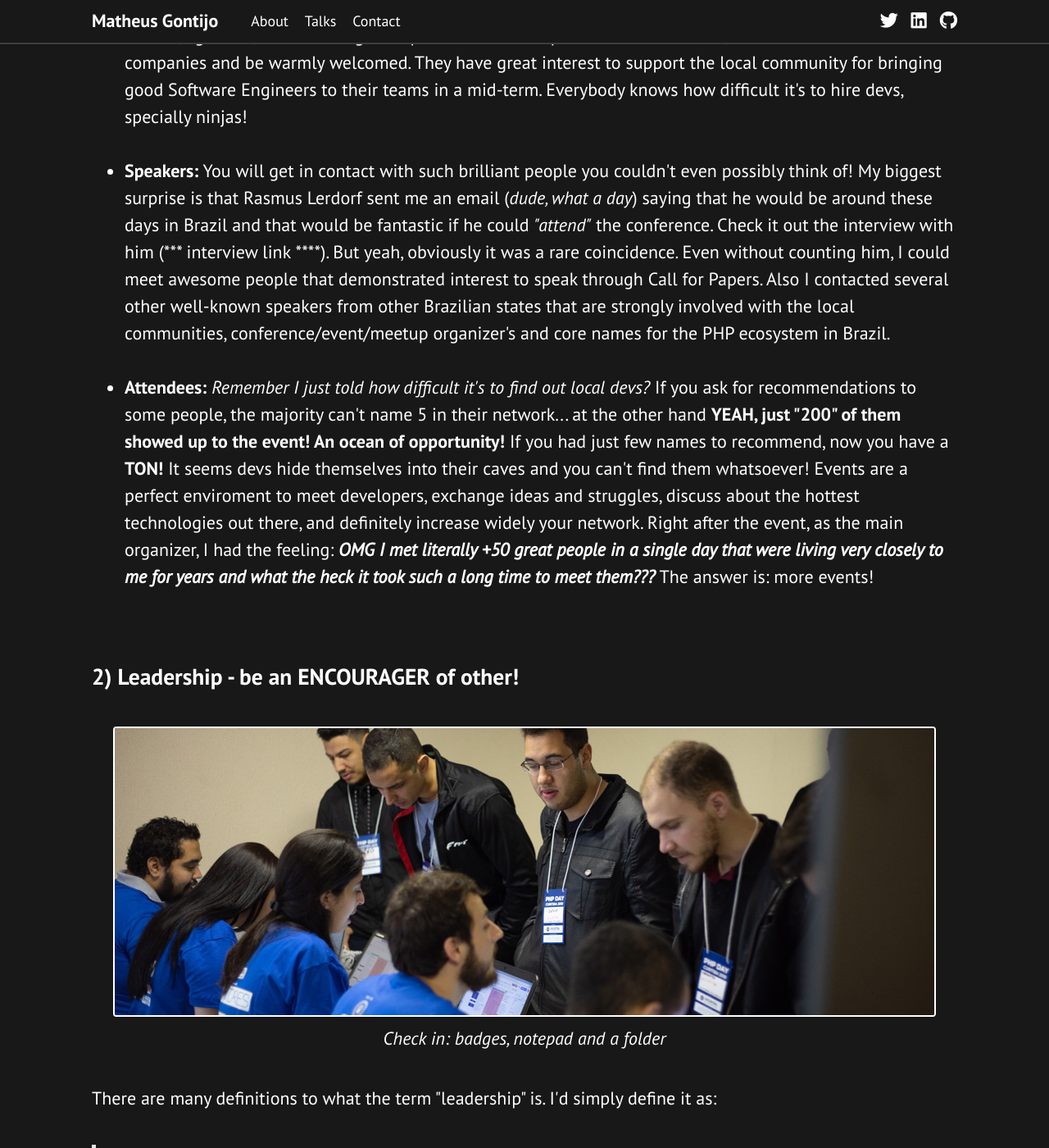
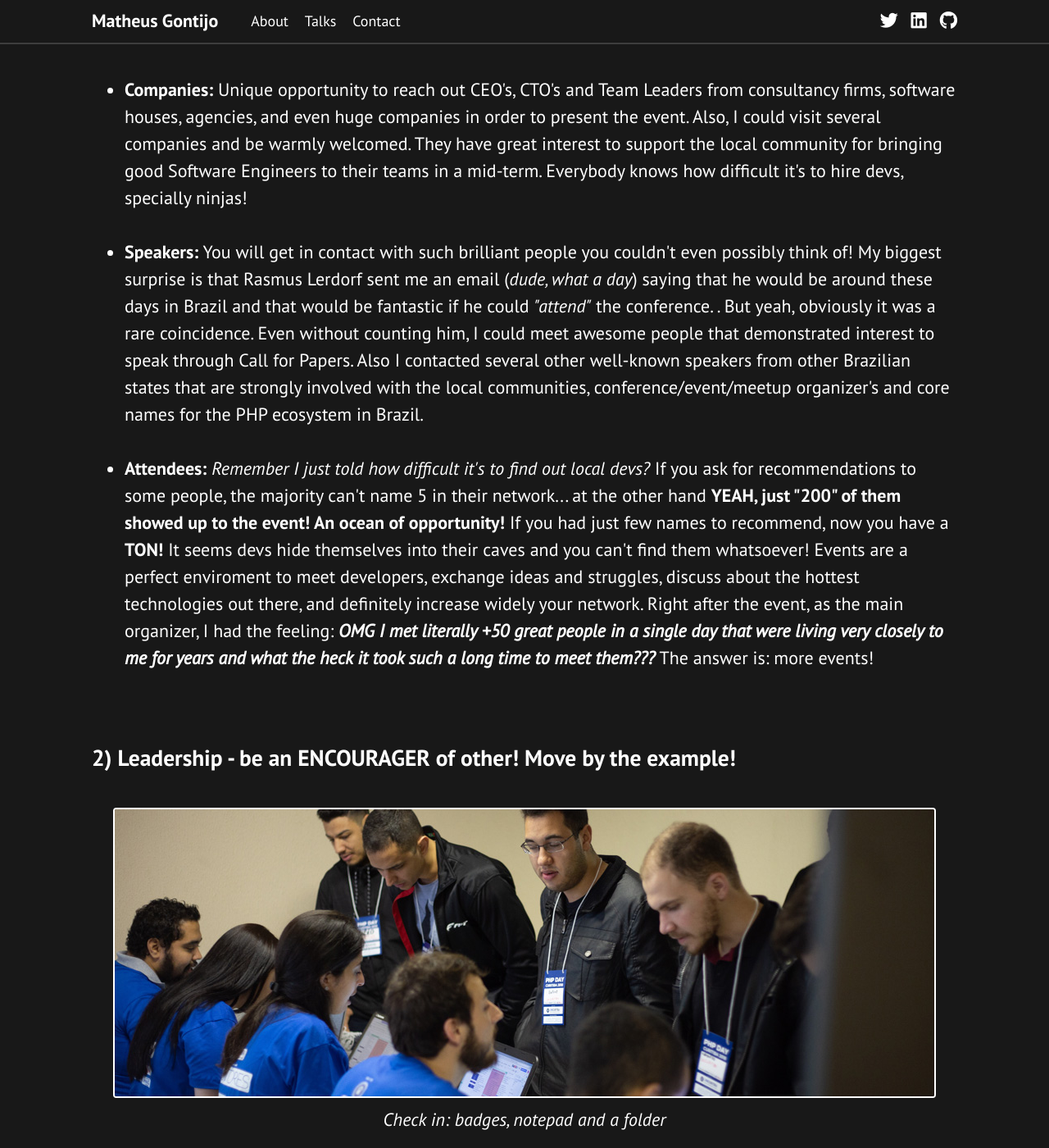
Before and after one commit to matheusgontijo/matheusgontijo.com, a Jekyll site: the page built from _posts/2018-12-09-soft-skills-07-valuable-non-technical-lessons-learned-from-organizing-my-very-first-php-conference.html, in a window 1280 px wide and 1400 px high, scrolled down 3585 px. Shown: the whole window at 82% size. Built offline with Jekyll 4.4.1, drawn with Linux system fonts in a browser that asks for light colours; Markdown is read by kramdown in place of the engine named in the settings; comment, search, counter and statistics services are not loaded; some of the changed text lies outside the part shown.

Commit message:
post: soft-skills, php day

```diff
--- a/_posts/2018-12-09-soft-skills-07-valuable-non-technical-lessons-learned-from-organizing-my-very-first-php-conference.html
+++ b/_posts/2018-12-09-soft-skills-07-valuable-non-technical-lessons-learned-from-organizing-my-very-first-php-conference.html
@@ -25,11 +25,15 @@
     <p><em>80% of your carrer success comes from your Soft Skills, while only 20% comes from your Hard Skills.</em></p>
 </blockquote>
 
+<br />
+
 <p>From Wikipedia:</p>
 
 <blockquote>
     <p><em>Soft skills are a combination of people skills, social skills, communication skills, character traits, attitudes, career attribute, social intelligence and emotional intelligence quotients among others that enable people to navigate their environment, work well with others, perform well, and achieve their goals with complementing hard skills.</em></p>
 </blockquote>
+
+<br />
 
 <p>Soft Skills empowers powerfully your Hard Skills! Such perfect combination!</p>
 
@@ -65,13 +70,13 @@
 
 <ul>
     <li><strong>Companies:</strong> Unique opportunity to reach out CEO's, CTO's and Team Leaders from consultancy firms, software houses, agencies, and even huge companies in order to present the event. Also, I could visit several companies and be warmly welcomed. They have great interest to support the local community for bringing good Software Engineers to their teams in a mid-term. Everybody knows how difficult it's to hire devs, specially ninjas!</li><br />
-    <li><strong>Speakers:</strong> You will get in contact with such brilliant people you couldn't even possibly think of! My biggest surprise is that Rasmus Lerdorf sent me an email (<em>dude, what a day</em>) saying that he would be around these days in Brazil and that would be fantastic if he could <em>"attend"</em> the conference. Check it out the interview with him (*** interview link ****). But yeah, obviously it was a rare coincidence. Even without counting him, I could meet awesome people that demonstrated interest to speak through Call for Papers. Also I contacted several other well-known speakers from other Brazilian states that are strongly involved with the local communities, conference/event/meetup organizer's and core names for the PHP ecosystem in Brazil.</li><br />
+    <li><strong>Speakers:</strong> You will get in contact with such brilliant people you couldn't even possibly think of! My biggest surprise is that Rasmus Lerdorf sent me an email (<em>dude, what a day</em>) saying that he would be around these days in Brazil and that would be fantastic if he could <em>"attend"</em> the conference. <!--Check it out the interview with him (*** interview link ****)-->. But yeah, obviously it was a rare coincidence. Even without counting him, I could meet awesome people that demonstrated interest to speak through Call for Papers. Also I contacted several other well-known speakers from other Brazilian states that are strongly involved with the local communities, conference/event/meetup organizer's and core names for the PHP ecosystem in Brazil.</li><br />
     <li><strong>Attendees:</strong> <em>Remember I just told how difficult it's to find out local devs?</em> If you ask for recommendations to some people, the majority can't name 5 in their network... at the other hand <strong>YEAH, just "200" of them showed up to the event! An ocean of opportunity!</strong> If you had just few names to recommend, now you have a <strong>TON!</strong> It seems devs hide themselves into their caves and you can't find them whatsoever! Events are a perfect enviroment to meet developers, exchange ideas and struggles, discuss about the hottest technologies out there, and definitely increase widely your network. Right after the event, as the main organizer, I had the feeling: <strong><em>OMG I met literally +50 great people in a single day that were living very closely to me for years and what the heck it took such a long time to meet them???</em></strong> The answer is: more events!</li>
 </ul>
 
 <br />
 
-<h3>2) Leadership - be an ENCOURAGER of other!</h3>
+<h3>2) Leadership - be an ENCOURAGER of other! Move by the example!</h3>
 
 <br />
 
```
Also changed, not shown: other parts of _posts/2018-12-09-soft-skills-07-valuable-non-technical-lessons-learned-from-organizing-my-very-first-php-conference.html (+2 -1 lines).
